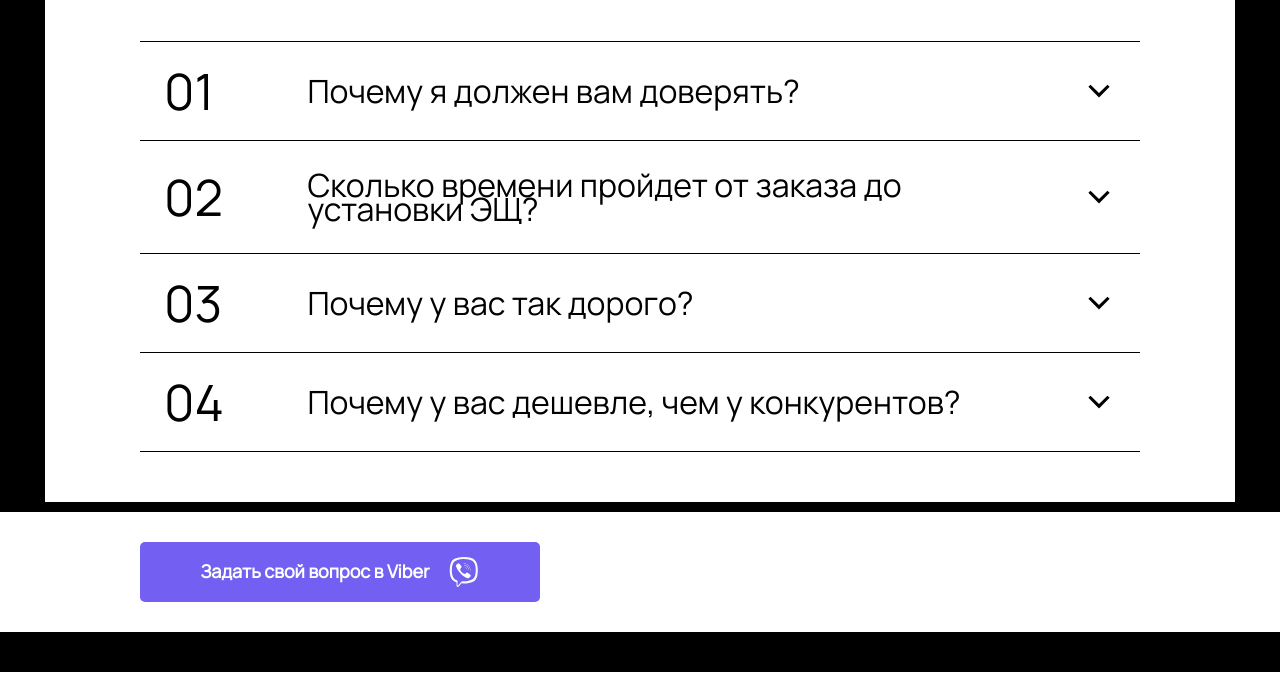
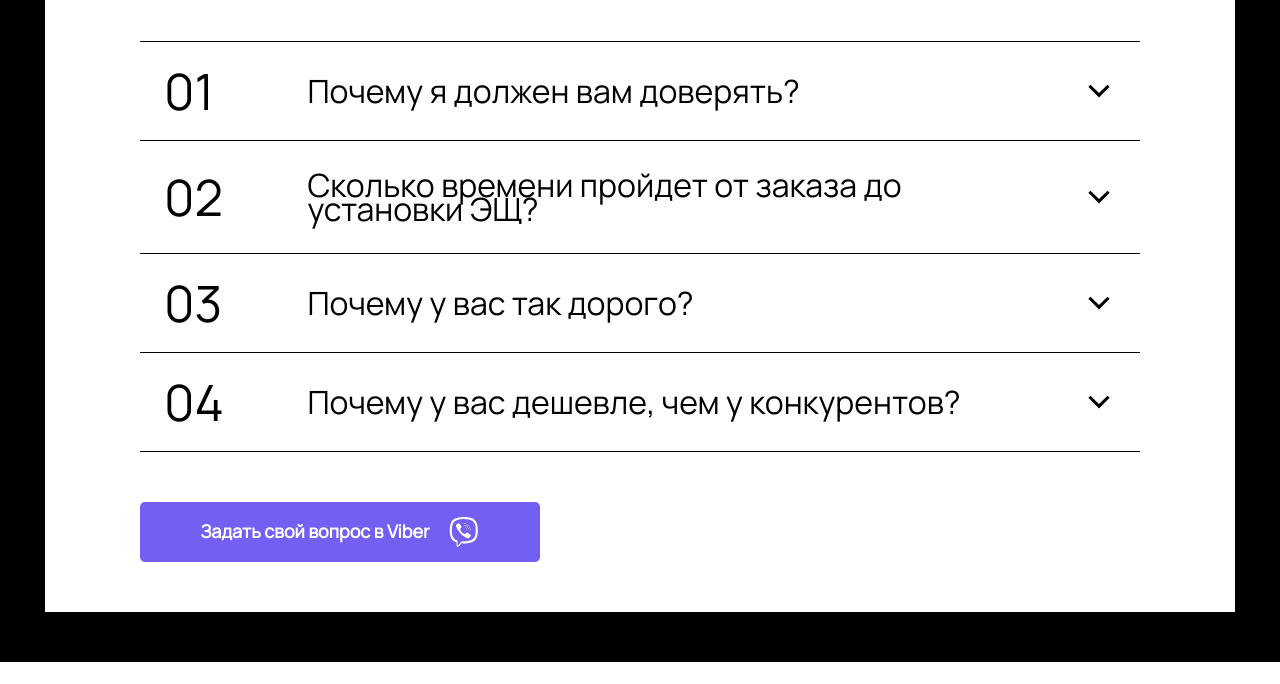
Before and after one commit to CardiDx/vipevoby, a website: page index.html in a window 1280 px wide. Shown: the part 6056-6740 px from the top of the page. Drawn offline with Linux system fonts and the light colour scheme.

Commit message:
pre-footer replaced

```diff
--- a/index.html
+++ b/index.html
@@ -441,14 +441,14 @@
             </div>
           </div>
 
-        </div>
-      </section>
+          <!--==================== PRE-FOOTER ====================-->
+          <div class="pre-footer">
+            <div class="container">
+              <a href="#" class="about__btn">Задать свой вопрос в Viber
+                <img class="about__btn-icon" src="./img/icons/viber.svg"></a>
+            </div>
+          </div>
 
-      <!--==================== PRE-FOOTER ====================-->
-      <section class="pre-footer">
-        <div class="container">
-          <a href="#" class="about__btn">Задать свой вопрос в Viber
-            <img class="about__btn-icon" src="./img/icons/viber.svg"></a>
         </div>
       </section>
     </main>
--- a/scss/components/common/_c-footer.scss
+++ b/scss/components/common/_c-footer.scss
@@ -1,5 +1,5 @@
 .pre-footer {
-  padding: 30px 0;
+  padding: 50px 0 0;
   font-size: 0;
   line-height: 0;
 }
```
Also changed, not shown: css/main.css, css/main.min.css.
